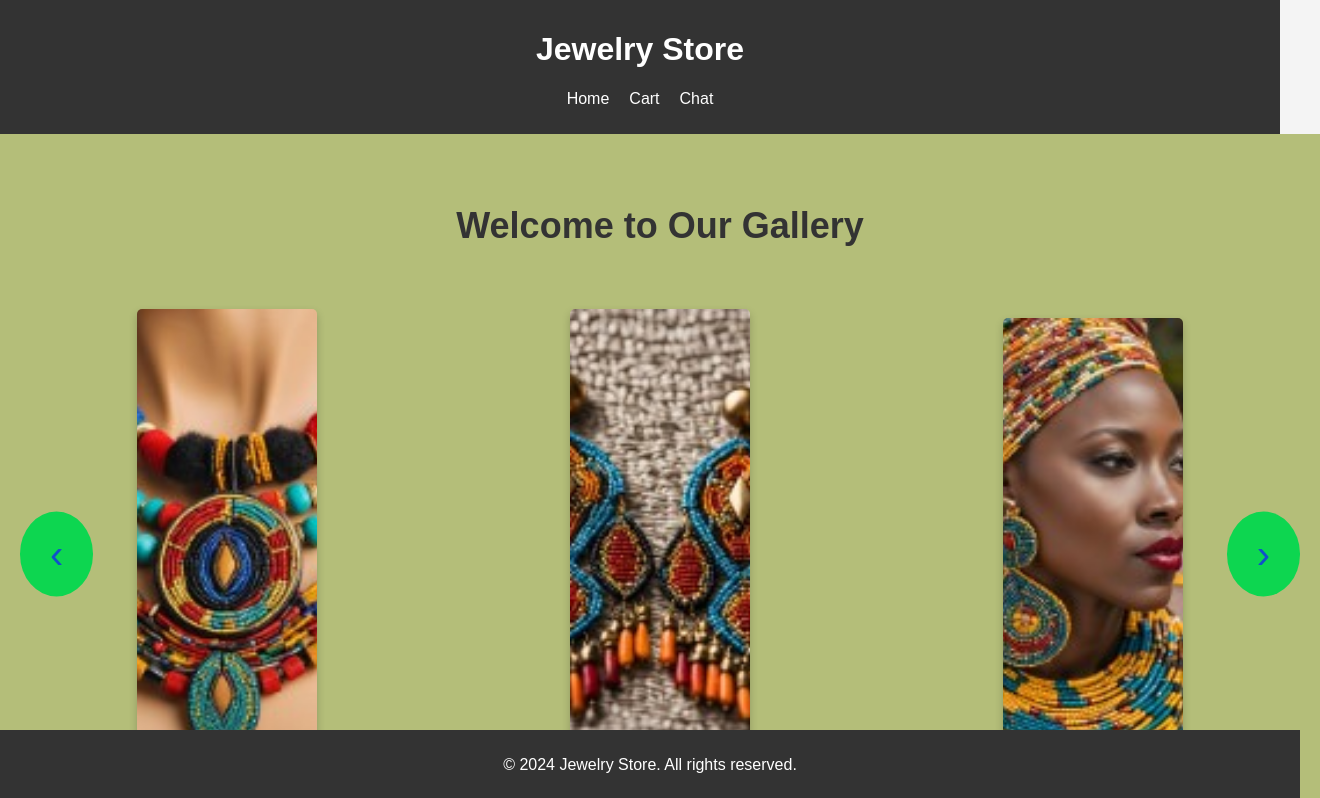
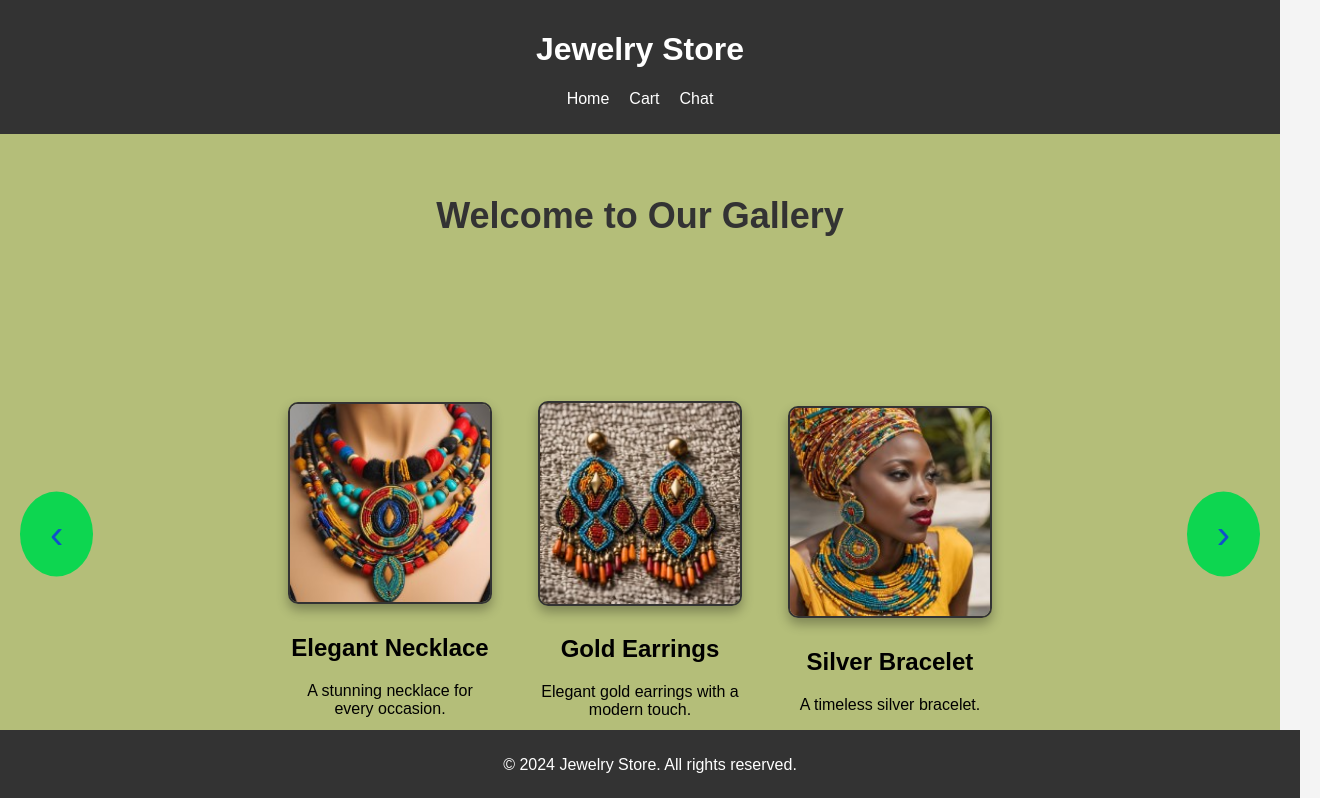
Before and after one commit to KendiAstro23/Adrasha_jewelry, a React (Create React App) app: page / in a window 1280 px wide. Shown: the top 798 px of the page, 1320 px wide, since content can reach past the window. Built offline with nearby package versions, Linux system fonts and the light colour scheme; no server answers.

Commit message:
Chnages to product gallery

```diff
--- a/src/components/ProductGallery.css
+++ b/src/components/ProductGallery.css
@@ -1,4 +1,4 @@
-.product-gallery {
+.product-gallary {
   display: flex;
   flex-direction: column;
   align-items: center;
@@ -20,34 +20,38 @@
 
 .product-container {
   display: flex;
-  justify-content: space-around;
+  flex-wrap: wrap;
+  justify-content: center;
+  gap: 30px; /* Increased gap for better spacing */
   align-items: center;
   height: 80%; /* Occupy most of the page */
   width: 100%; /* Full width */
 }
 
 .product-item {
-  flex: 1;
-  margin: 0 10px; /* Add some spacing between images */
+  flex: 1 1 350px; /* Ensure items take up more space */
+  max-width: 600px; /* Increase the maximum width */
+  margin: 0 15px; /* Add some spacing between images */
   display: flex;
   flex-direction: column;
   align-items: center;
   justify-content: center;
-  height: 100%;
+  height: auto; /* Adjust height automatically */
 }
 
 .product-image {
-  width: 90%;
-  height: 70%; /* Adjust the height */
+  width: 100%;
+  height: auto; /* Maintain aspect ratio */
   object-fit: cover; /* Ensure the image covers the area */
-  border: 10px;
-  box-shadow: 0 4px 8px rgba(0, 0, 0, 0.2);
-  border-radius: 5px 5px 0 5px; /* Optional rounded corners */
+  max-width: 800px; /* Increase maximum size */
+  box-shadow: 0 6px 12px rgba(0, 0, 0, 0.3); /* Enhanced shadow for better effect */
+  border-radius: 10px; /* Smooth rounded corners */
+  border: 2px solid #333; /* Optional border for emphasis */
 }
 
 .product-details {
   text-align: center;
-  margin-top: 10px;
+  margin-top: 15px; /* Space between image and text */
 }
 
 .nav-button {
@@ -62,7 +66,7 @@
   cursor: pointer;
   z-index: 20;
   border-radius: 50%;
-  opacity: 10; /* Slight transparency for better visibility */
+  opacity: 1; /* Fully opaque */
 }
 
 .nav-button-left {
@@ -75,5 +79,4 @@
 
 .nav-button:hover {
   background-color: #11a0d8;
-  opacity: 1; /* Fully opaque on hover */
 }
--- a/src/components/ProductGallery.js
+++ b/src/components/ProductGallery.js
@@ -106,7 +106,7 @@ const ProductGallery = () => {
   };
 
   return (
-    <div className="product-gallery">
+    <div className="product-gallary">
       <h1 className="gallery-title">Welcome to Our Gallery</h1>
       <button onClick={handlePrevious} className="nav-button nav-button-left">
         &#8249; {/* Left Arrow */}
--- a/src/components/SimilarProducts.css
+++ b/src/components/SimilarProducts.css
@@ -37,7 +37,7 @@
   max-width: 200px;
 }
 
-.product-img {
+.product-pic {
   width: 100%;
   height: auto;
   border-radius: 10px;
--- a/src/components/SimilarProducts.js
+++ b/src/components/SimilarProducts.js
@@ -122,9 +122,9 @@ const SimilarProductSection = ({ product }) => {
           {displayedProducts.map((similarProduct) => (
             <div key={similarProduct.id} className="product-item">
               <img
-                src={similarProduct.image}
+                src={similarProduct.pic}
                 alt={similarProduct.name}
-                className="product-img"
+                className="product-pic"
               />
               <div className="product-details">
                 <h3>{similarProduct.name}</h3>
```
